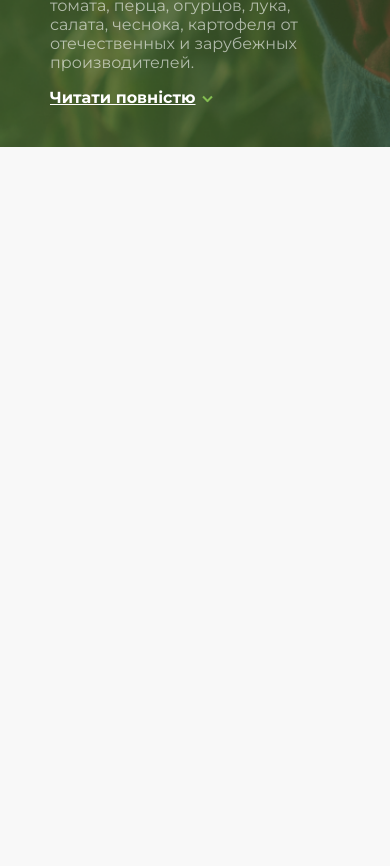
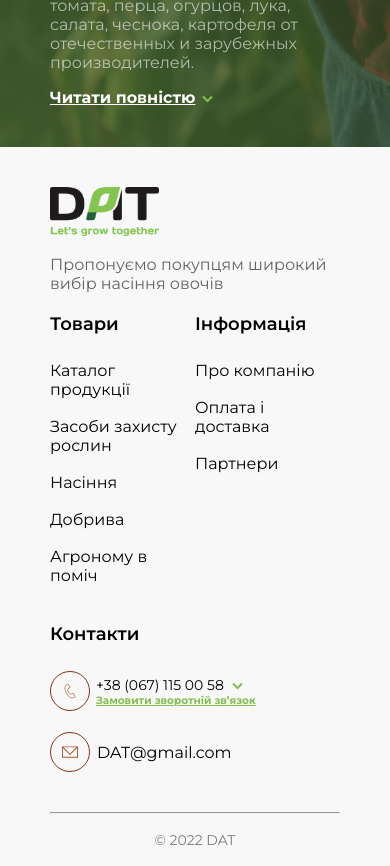
Before and after one commit to IloveKatyara1/InternetShopDat.WEB, a React (Create React App) app: page / in a window 390 px wide. Shown: the part 3793-4659 px from the top of the page. Before the commit the page ends 3940 px from the top, so only its background shows below. Built offline with nearby package versions, Linux system fonts and the light colour scheme.

Commit message:
added footer

```diff
--- a/src/App.tsx
+++ b/src/App.tsx
@@ -1,6 +1,5 @@
-import React from 'react';
 import Header from './Components/Header';
-
+import Footer from './Components/Footer';
 import MainPage from './pages/MainPage';
 
 import './assets/scss/style.scss';
@@ -10,6 +9,7 @@ function App() {
         <div className="App">
             <Header />
             <MainPage />
+            <Footer />
         </div>
     );
 }
--- /dev/null
+++ b/src/Components/Footer/index.tsx
@@ -0,0 +1,73 @@
+import Support from '../Support';
+
+import logo from '../../assets/img/Logo.png';
+import email from '../../assets/icons/email.svg';
+
+const Footer = () => {
+    return (
+        <footer className="footer">
+            <div className="container">
+                <div className="footer_wrapper">
+                    <div className="footer_colum">
+                        <a href="#">
+                            <img src={logo} alt="logo" className="footer__logo" />
+                        </a>
+                        <p className="footer__logo_descr">Пропонуємо покупцям широкий вибір насіння овочів</p>
+                    </div>
+                    <div className="footer_colum">
+                        <h3 className="footer__title">Інформація</h3>
+                        <ul className="footer__ul">
+                            <li className="footer__li">
+                                <a href="#">Про компанію</a>
+                            </li>
+                            <li className="footer__li">
+                                <a href="#">Оплата і доставка</a>
+                            </li>
+                            <li className="footer__li">
+                                <a href="#">Партнери</a>
+                            </li>
+                        </ul>
+                    </div>
+                    <div className="footer_colum">
+                        <h3 className="footer__title">Товари</h3>
+                        <ul className="footer__ul">
+                            <li className="footer__li">
+                                <a href="#">Каталог продукції</a>
+                            </li>
+                            <li className="footer__li">
+                                <a href="#">Засоби захисту рослин</a>
+                            </li>
+                            <li className="footer__li">
+                                <a href="#">Насіння</a>
+                            </li>
+                            <li className="footer__li">
+                                <a href="#">Добрива</a>
+                            </li>
+                            <li className="footer__li">
+                                <a href="#">Агроному в поміч</a>
+                            </li>
+                        </ul>
+                    </div>
+                    <div className="footer_colum">
+                        <h3 className="footer__title">Контакти</h3>
+                        <div className="footer_contacts_wrapper">
+                            <Support classes={'footer_support'} />
+                            <div className="footer_email">
+                                <button className="button_circle">
+                                    <img src={email} alt="email" />
+                                </button>
+                                <a href="email:DAT@gmail.com" className="footer_email__link">
+                                    DAT@gmail.com
+                                </a>
+                            </div>
+                        </div>
+                    </div>
+                </div>
+                <hr className="footer__hr" />
+                <p className="footer__copy">© 2022 DAT</p>
+            </div>
+        </footer>
+    );
+};
+
+export default Footer;
--- /dev/null
+++ b/src/assets/scss/components/_footer.scss
@@ -0,0 +1,134 @@
+.footer {
+    &_wrapper {
+        display: flex;
+        margin: 120px 0;
+    }
+
+    &_colum {
+        width: 25%;
+        padding: 0 12.5px;
+    }
+
+    &__logo {
+        width: 109px;
+        height: 49px;
+        margin-bottom: 15px;
+
+        &_descr {
+            color: rgba(0, 0, 0, 0.6);
+            font-family: Montserrat;
+            font-size: 16px;
+            font-style: normal;
+            font-weight: 400;
+        }
+    }
+
+    &__title {
+        color: #000;
+        font-size: 18px;
+        font-weight: 600;
+        margin-bottom: 26px;
+    }
+
+    &__li {
+        margin-bottom: 18px;
+        font-size: 18px;
+        font-weight: 400;
+    }
+
+    &_email {
+        display: flex;
+        align-items: center;
+        margin-top: 21px;
+
+        &__link {
+            color: #000;
+            font-size: 16px;
+            font-weight: 400;
+            margin-left: 7px;
+        }
+    }
+
+    &__hr {
+        width: 100%;
+        background: rgba(0, 0, 0, 0.2);
+    }
+
+    &__copy {
+        color: #000;
+        text-align: center;
+        font-size: 14px;
+        font-weight: 400;
+        opacity: 0.5;
+        margin: 17px 0;
+    }
+}
+
+@media (max-width: 1114px) {
+    .footer {
+        &_colum {
+            padding: 0 10px;
+        }
+    }
+}
+
+@media (max-width: 890px) {
+    .footer {
+        &_colum {
+            width: 33.333%;
+            display: inline-block;
+            vertical-align: top;
+
+            &:first-child {
+                width: 100%;
+                display: block;
+                margin-bottom: 25px;
+            }
+        }
+
+        &_wrapper {
+            display: flow-root;
+            margin: 80px 0;
+        }
+    }
+}
+
+@media (max-width: 730px) {
+    .footer {
+        &_colum {
+            width: 50%;
+            float: right;
+
+            &:first-child,
+            &:last-child {
+                width: 100%;
+                display: block;
+                margin-bottom: 20px;
+            }
+
+            &:last-child {
+                margin: 20px 0 0 0;
+            }
+        }
+
+        &_wrapper {
+            margin: 60px 0;
+        }
+    }
+}
+
+@media (max-width: 455px) {
+    .footer {
+        &_colum {
+            padding: 0;
+        }
+
+        &__li {
+            font-size: 16px;
+        }
+
+        &_wrapper {
+            margin: 40px 0;
+        }
+    }
+}
--- a/src/assets/scss/style.scss
+++ b/src/assets/scss/style.scss
@@ -199,6 +199,7 @@ h1 {
 @import './components/card';
 @import './components/support';
 @import './components/header';
+@import './components/footer';
 @import './components/carousel';
 
 @import './pages/main';
```
Also changed, not shown: src/assets/icons/email.svg (added).
